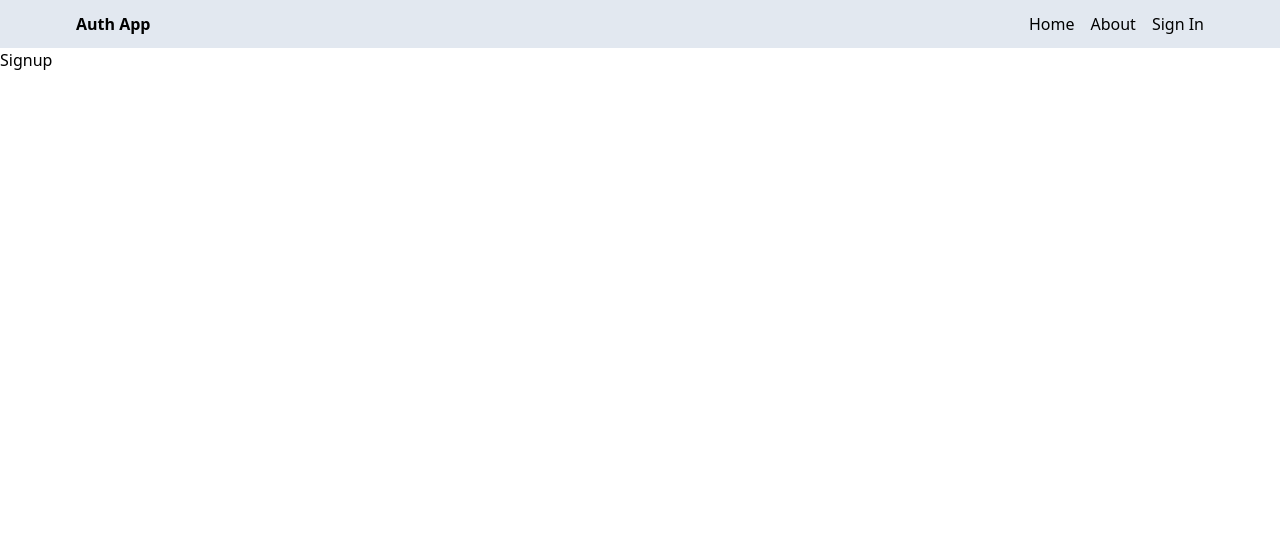
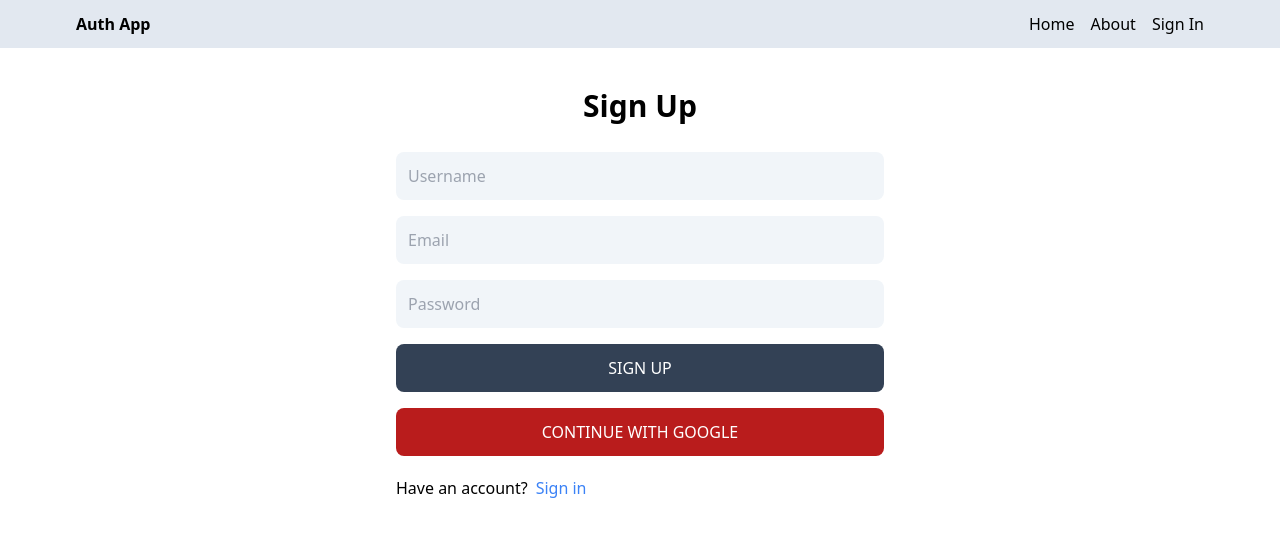
Before and after one commit to afridiwhatever/mern-auth, a React (Vite) app in the folder client/: page /signup in a window 1280 px wide. Shown: the top 536 px of the page. Built offline with nearby package versions, Linux system fonts and the light colour scheme.

Commit message:
Completed signup page UI

```diff
--- a/client/src/pages/Signup.jsx
+++ b/client/src/pages/Signup.jsx
@@ -1,5 +1,41 @@
+import { Link } from "react-router-dom";
+
 const Signup = () => {
-  return <div>Signup</div>;
+  return (
+    <div className="max-w-xl mx-auto p-3">
+      <h1 className="text-3xl font-semibold text-center my-7">Sign Up</h1>
+
+      <form className="flex flex-col gap-4 px-8">
+        <input
+          className="bg-slate-100 rounded-lg p-3"
+          type="text"
+          placeholder="Username"
+        />
+        <input
+          className="bg-slate-100  rounded-lg p-3"
+          type="email"
+          placeholder="Email"
+        />
+        <input
+          className="bg-slate-100  rounded-lg p-3"
+          type="password"
+          placeholder="Password"
+        />
+        <button className="bg-slate-700 text-white rounded-lg p-3 hover:opacity-95 disabled:opacity-70 disabled:cursor-not-allowed">
+          SIGN UP
+        </button>
+        <button className="bg-red-700 text-white rounded-lg p-3 hover:opacity-95 disabled:opacity-70 disabled:cursor-not-allowed">
+          CONTINUE WITH GOOGLE
+        </button>
+        <p className="py-1">
+          Have an account?
+          <Link to="/signin">
+            <span className="text-blue-500 ml-2">Sign in</span>
+          </Link>
+        </p>
+      </form>
+    </div>
+  );
 };
 
 export default Signup;
```
